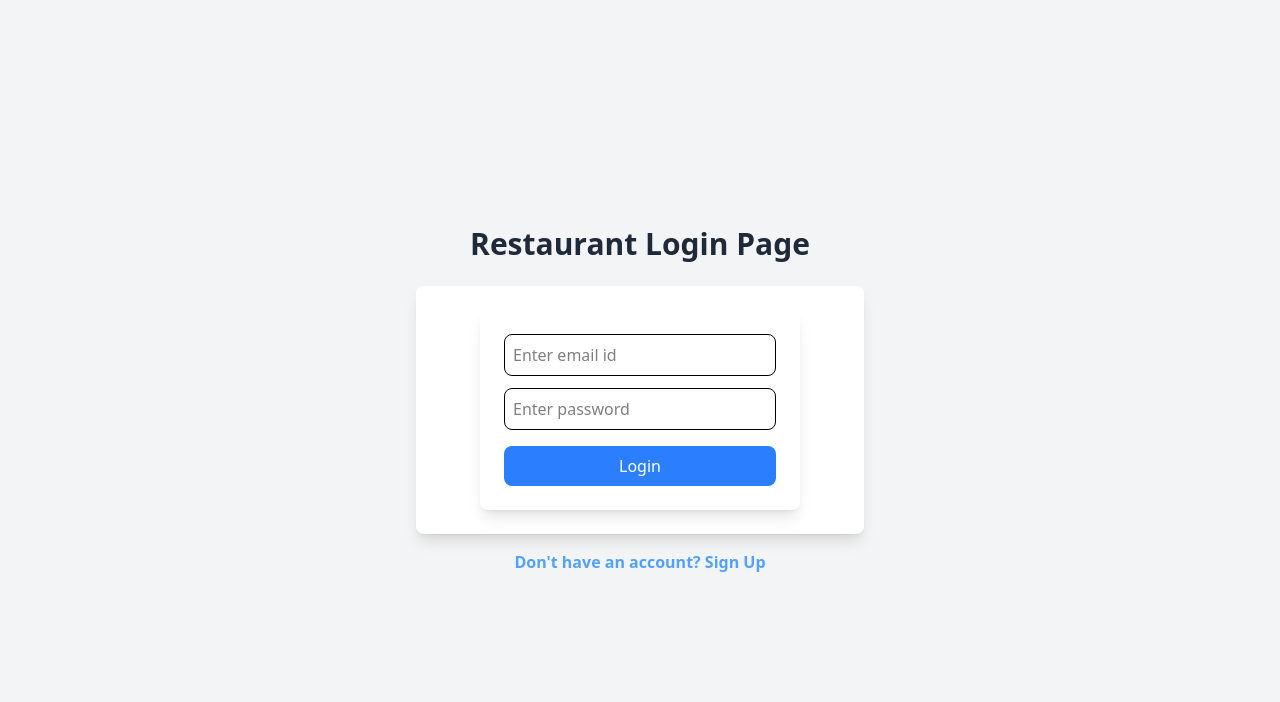
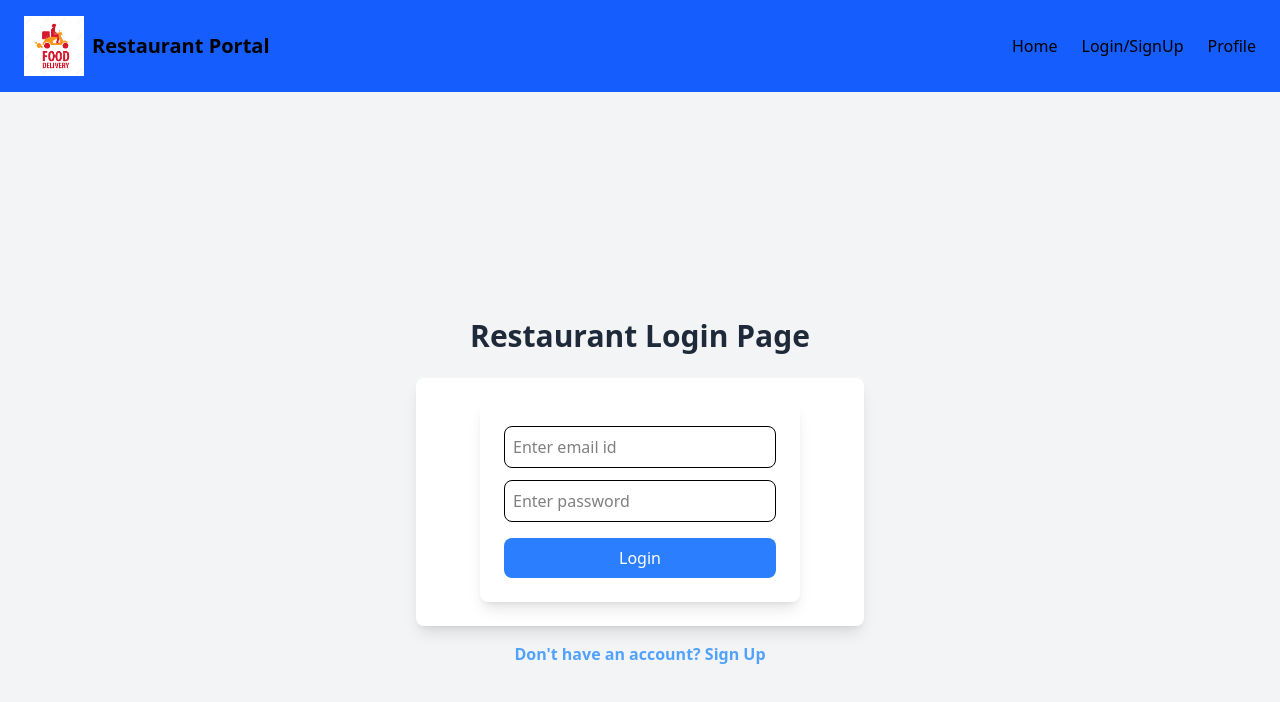
Before and after one commit to priyalgoti07/food-delivery-nextjs, a Next.js app: page /restaurant in a window 1280 px wide. Shown: the top 702 px of the page. Built offline with nearby package versions, Linux system fonts and the light colour scheme.

Commit message:
starting restaurnat app

```diff
--- /dev/null
+++ b/src/app/_components/RestaurantHeader.js
@@ -0,0 +1,41 @@
+import React from 'react';
+import Image from 'next/image';
+import Link from 'next/link';
+import logo from '../../../public/food-logo.png';
+
+const RestaurantHeader = () => {
+    return (
+        <header className="w-full bg-blue-600 py-4 px-6 shadow-md">
+            <div className="max-w-7xl mx-auto flex justify-between items-center">
+                {/* Logo */}
+                <div className="flex items-center space-x-2">
+                    <Image src={logo} alt="Restaurant Logo" width={60} height={60} />
+                    <h1 className="text-xl font-bold">Restaurant Portal</h1>
+                </div>
+
+                {/* Navigation Links */}
+                <nav className='flex justify-around'>
+                    <ul className="flex space-x-6">
+                        <li>
+                            <Link href="/" className="hover:text-gray-200 transition">
+                                Home
+                            </Link>
+                        </li>
+                        <li>
+                            <Link href="/login" className="hover:text-gray-200 transition">
+                                Login/SignUp
+                            </Link>
+                        </li>
+                        <li>
+                            <Link href="/profile" className="hover:text-gray-200 transition">
+                                Profile
+                            </Link>
+                        </li>
+                    </ul>
+                </nav>
+            </div>
+        </header>
+    );
+};
+
+export default RestaurantHeader;
--- a/src/app/restaurant/page.js
+++ b/src/app/restaurant/page.js
@@ -3,11 +3,14 @@ import { useState } from "react";
 import RestaurantLogin from "../_components/restaurantLogin";
 import RestaurantSignUp from "../_components/restaurantSignup";
 import Link from "next/link";
+import RestaurantHeader from "../_components/RestaurantHeader";
 
 const Restaurant = () => {
     const [login, setLogin] = useState(true);
 
     return (
+        <div>
+            <RestaurantHeader />
             <div className="min-h-screen flex flex-col items-center justify-center bg-gray-100 p-4">
                 <h1 className="text-3xl font-bold text-gray-800 mb-6">
                     Restaurant {login ? "Login" : "Signup"} Page
@@ -28,6 +31,7 @@ const Restaurant = () => {
                     {login ? "Don't have an account? Sign Up" : "Already have an account? Log In"}
                 </Link>
             </div>
+        </div>
     );
 };
 
```
Also changed, not shown: public/food-logo.png (added). Lines whose indentation alone changed are shown as unchanged.
